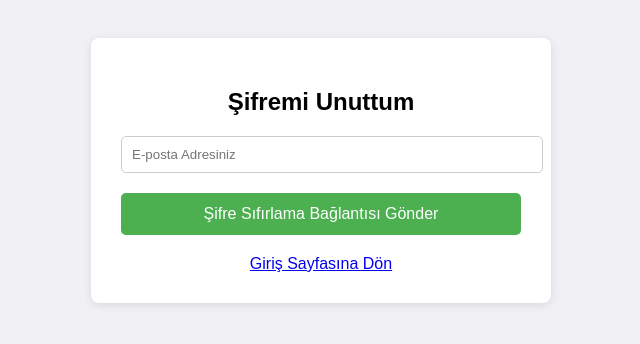
After one commit to BerkayBabaoglu/E-Ticaret_MongoDB_MySQL, a Django app: page /forgot-password/ in a window 1280 px wide. The commit adds this page. Shown: the top 344 px of the page, without its empty margins (319-959 px from the left). Run offline with Django 4.2, Linux system fonts and the light colour scheme.

Commit message:
updated
şifremi unuttum eklendi, e posta entegresi yapıldı.

```diff
--- /dev/null
+++ b/HibritDB/migrations/__init__.py
@@ -0,0 +1 @@
+# This file is intentionally left empty to make the migrations directory a Python package.
--- a/HibritDB/settings.py
+++ b/HibritDB/settings.py
@@ -108,6 +108,11 @@ AUTH_PASSWORD_VALIDATORS = [
 ]
 
 EMAIL_BACKEND = 'django.core.mail.backends.smtp.EmailBackend'
+EMAIL_HOST = 'smtp.gmail.com'
+EMAIL_PORT = 587
+EMAIL_USE_TLS = True
+EMAIL_HOST_USER = 'berkay.babaoglu.01@gmail.com'
+EMAIL_HOST_PASSWORD = 'pydtetvbeovoyxea'
 
 
 LANGUAGE_CODE = 'en-us'
--- a/HibritDB/urls.py
+++ b/HibritDB/urls.py
@@ -56,4 +56,7 @@ urlpatterns = [
     path('api/cart/', views.get_cart, name='get_cart'),
     path('api/cart/remove/<str:product_id>/', views.remove_from_cart, name='remove_from_cart'),
     path('api/cart/update/<str:product_id>/', views.update_cart_item, name='update_cart_item'),
+
+    path('forgot-password/', views.forgot_password, name='forgot_password'),
+    path('reset-password/<str:token>/', views.reset_password, name='reset_password'),
 ]
--- a/HibritDB/views.py
+++ b/HibritDB/views.py
@@ -18,6 +18,15 @@ from HibritDB.mongodb import get_mongodb_collection
 from HibritDB.mongodb_models import Cart, Product
 import json
 from bson import ObjectId
+from django.core.mail import send_mail
+from django.template.loader import render_to_string
+from django.utils.html import strip_tags
+from django.utils.crypto import get_random_string
+from django.utils import timezone
+from datetime import timedelta
+from django.db import connection
+from django.urls import reverse
+from django.conf import settings
 
 def index(request):
     return render(request, 'index.html')
@@ -365,3 +374,78 @@ def update_cart_item(request, product_id):
         return Response({'error': str(e)}, status=status.HTTP_400_BAD_REQUEST)
 
 Cart().cart_collection.delete_many({"price": {"$type": "string"}})
+
+def create_password_reset_tokens_table():
+    with connection.cursor() as cursor:
+        cursor.execute("""
+            CREATE TABLE IF NOT EXISTS password_reset_tokens (
+                id BIGINT AUTO_INCREMENT PRIMARY KEY,
+                user_id INT NOT NULL,
+                token VARCHAR(32) UNIQUE NOT NULL,
+                created_at DATETIME NOT NULL
+            )
+        """)
+
+def forgot_password(request):
+    if request.method == 'POST':
+        email = request.POST.get('email')
+        try:
+            user = User.objects.get(email=email)
+            token = get_random_string(32)
+            user.reset_password_token = token
+            user.reset_password_token_created = timezone.now()
+            user.save()
+            reset_url = request.build_absolute_uri(
+                reverse('reset_password', kwargs={'token': token})
+            )
+            send_mail(
+                'Şifre Sıfırlama',
+                f'Şifrenizi sıfırlamak için aşağıdaki linke tıklayın: {reset_url}',
+                settings.EMAIL_HOST_USER,
+                [email],
+                fail_silently=False,
+            )
+            messages.success(request, 'Şifre sıfırlama bağlantısı e-posta adresinize gönderildi.')
+            if user.role == 'supplier':
+                return redirect('supplier_login')
+            else:
+                return redirect('customer_login')
+        except User.DoesNotExist:
+            messages.error(request, 'Bu e-posta adresi ile kayıtlı bir kullanıcı bulunamadı.')
+    return render(request, 'forgot_password.html')
+
+def reset_password(request, token):
+    try:
+        user = None
+        for u in User.objects.all():
+            if u.reset_password_token == token:
+                user = u
+                break
+        if not user:
+            messages.error(request, 'Geçersiz veya süresi dolmuş şifre sıfırlama bağlantısı.')
+            return redirect('customer_login')
+        if (timezone.now() - user.reset_password_token_created).total_seconds() > 86400:
+            messages.error(request, 'Şifre sıfırlama bağlantısının süresi dolmuş.')
+            if user.role == 'supplier':
+                return redirect('supplier_login')
+            else:
+                return redirect('customer_login')
+        if request.method == 'POST':
+            password = request.POST.get('new_password')
+            confirm_password = request.POST.get('confirm_password')
+            if password != confirm_password:
+                messages.error(request, 'Şifreler eşleşmiyor.')
+                return render(request, 'reset_password.html', {'token': token})
+            user.set_password(password)
+            user.reset_password_token = None
+            user.reset_password_token_created = None
+            user.save()
+            messages.success(request, 'Şifreniz başarıyla güncellendi.')
+            if user.role == 'supplier':
+                return redirect('supplier_login')
+            else:
+                return redirect('customer_login')
+        return render(request, 'reset_password.html', {'token': token})
+    except Exception as e:
+        messages.error(request, 'Bir hata oluştu.')
+        return redirect('customer_login')
--- /dev/null
+++ b/templates/forgot_password.html
@@ -0,0 +1,74 @@
+<!DOCTYPE html>
+<html>
+<head>
+    <title>Şifremi Unuttum</title>
+    <style>
+        body {
+            font-family: Arial, sans-serif;
+            background-color: #f0f0f5;
+            padding: 30px;
+        }
+        .form-container {
+            background: white;
+            padding: 30px;
+            max-width: 400px;
+            margin: auto;
+            border-radius: 8px;
+            box-shadow: 0 2px 10px rgba(0,0,0,0.1);
+        }
+        .form-group {
+            margin-bottom: 20px;
+        }
+        .form-group input {
+            width: 100%;
+            padding: 10px;
+            border: 1px solid #ccc;
+            border-radius: 5px;
+        }
+        button {
+            background-color: #4CAF50;
+            color: white;
+            padding: 12px;
+            width: 100%;
+            border: none;
+            border-radius: 5px;
+            font-size: 16px;
+            cursor: pointer;
+        }
+        .messages {
+            color: red;
+            text-align: center;
+            margin-bottom: 20px;
+        }
+        .back-to-login {
+            text-align: center;
+            margin-top: 20px;
+        }
+    </style>
+</head>
+<body>
+    <div class="form-container">
+        <h2 style="text-align: center;">Şifremi Unuttum</h2>
+
+        {% if messages %}
+            <div class="messages">
+                {% for message in messages %}
+                    <p>{{ message }}</p>
+                {% endfor %}
+            </div>
+        {% endif %}
+
+        <form method="POST">
+            {% csrf_token %}
+            <div class="form-group">
+                <input type="email" name="email" placeholder="E-posta Adresiniz" required>
+            </div>
+            <button type="submit">Şifre Sıfırlama Bağlantısı Gönder</button>
+        </form>
+
+        <div class="back-to-login">
+            <a href="{% url 'customer_login' %}">Giriş Sayfasına Dön</a>
+        </div>
+    </div>
+</body>
+</html>
--- a/templates/header.html
+++ b/templates/header.html
@@ -207,6 +207,7 @@
                     {% csrf_token %}
                     <input type="text" name="username" placeholder="Kullanıcı Adı" required>
                     <input type="password" name="password" placeholder="Şifre" required>
+                    <a href="{% url 'forgot_password' %}" style="color:#d32f2f; font-size:14px; text-align:right; display:block; margin-top:-10px; margin-bottom:6px;">Şifremi Unuttum</a>
                     <div class="remember-row">
                         <input type="checkbox" name="remember" id="remember">
                         <label for="remember">Beni Hatırla</label>
@@ -220,6 +221,7 @@
                     {% csrf_token %}
                     <input type="text" name="username" placeholder="Kullanıcı Adı" required>
                     <input type="password" name="password" placeholder="Şifre" required>
+                    <a href="{% url 'forgot_password' %}" style="color:#d32f2f; font-size:14px; text-align:right; display:block; margin-top:-10px; margin-bottom:6px;">Şifremi Unuttum</a>
                     <div class="remember-row">
                         <input type="checkbox" name="remember" id="remember_supplier">
                         <label for="remember_supplier">Beni Hatırla</label>
```
Also changed, not shown: HibritDB/models.py (+12 -13 lines), templates/email/reset_password.html (added, +37 -0 lines), templates/reset_password.html (added, +77 -0 lines), templates/supplier_login.html (+7 -0 lines), HibritDB/migrations/0001_initial.py (added).
